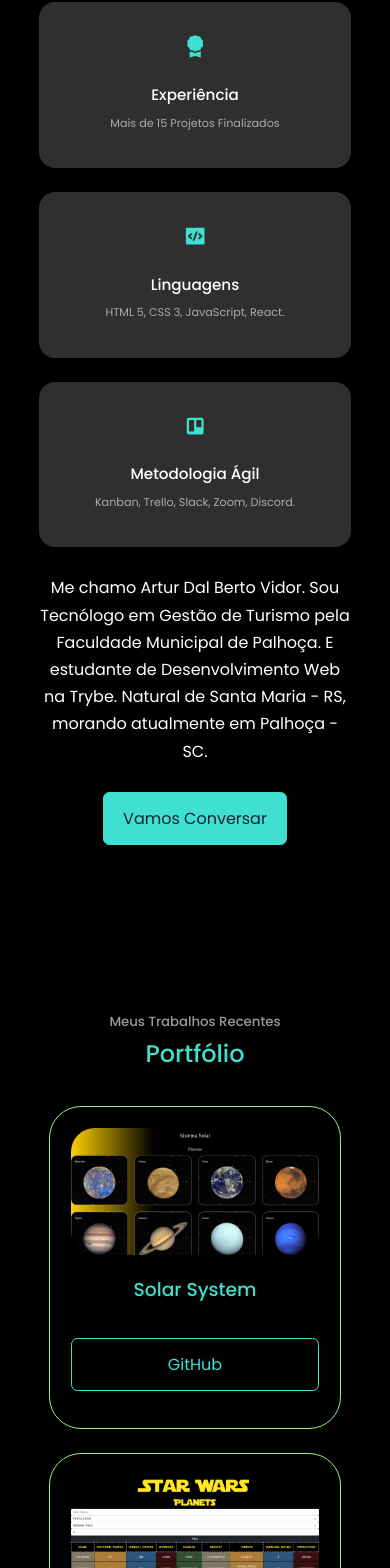
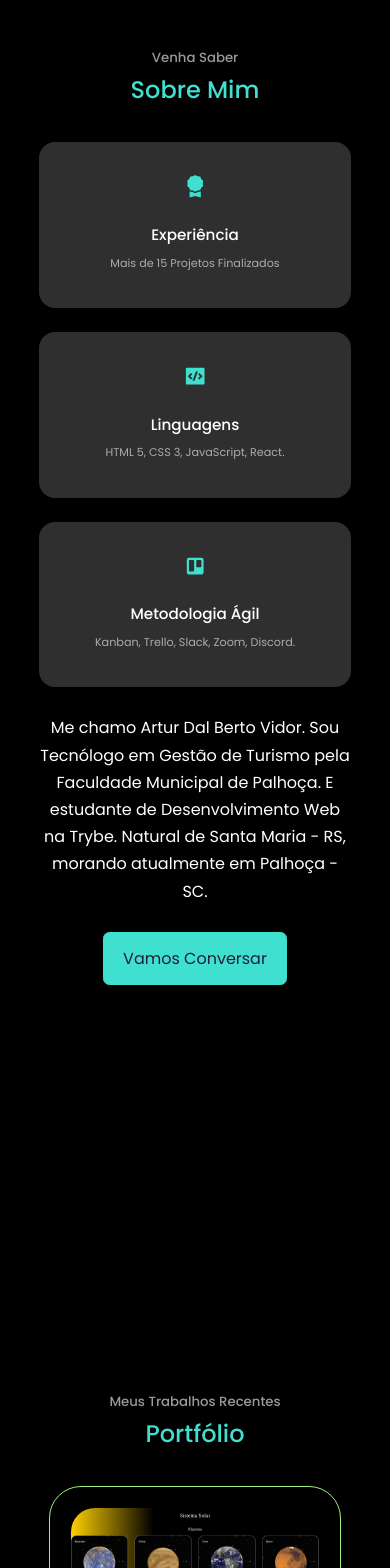
Before and after one commit to vidorartur/vidorartur.github.io, a React (Create React App) app: page / in a window 390 px wide. Shown: the part 1037-2605 px from the top of the page. Built offline with nearby package versions, Linux system fonts and the light colour scheme.

Commit message:
Media Queries Small Device

```diff
--- a/src/components/About/About.css
+++ b/src/components/About/About.css
@@ -90,6 +90,10 @@
 /* ======================= MEDIA QUERIES (SMALL DEVICES) ============================ */
 
 @media screen and (max-width: 600px) {
+  #about {
+    margin-top: 15em;
+  }
+
   .about__me {
     display: none;
   }
--- a/src/components/Contact/Contact.css
+++ b/src/components/Contact/Contact.css
@@ -62,6 +62,10 @@ input, textarea {
 /* ======================= MEDIA QUERIES (SMALL DEVICES) ============================ */
 
 @media screen and (max-width: 600px) {
+  #contact {
+    margin-top: 20em;
+  }
+
   .container.contact__container {
     display: flex;
     flex-flow: column wrap;
--- a/src/components/Footer/Footer.css
+++ b/src/components/Footer/Footer.css
@@ -29,7 +29,7 @@ footer a {
 
 @media screen and (max-width: 600px) {
   #footer {
-    margin-top: 25rem;
+    margin-top: 50em;
   }
 
 }
--- a/src/components/Portfolio/Portfolio.css
+++ b/src/components/Portfolio/Portfolio.css
@@ -54,7 +54,7 @@
 
 @media screen and (max-width: 600px) {
   #portfolio {
-    margin-top: 10rem;
+    margin-top: 25em;
   }
 
   .portfolio__container {
```
